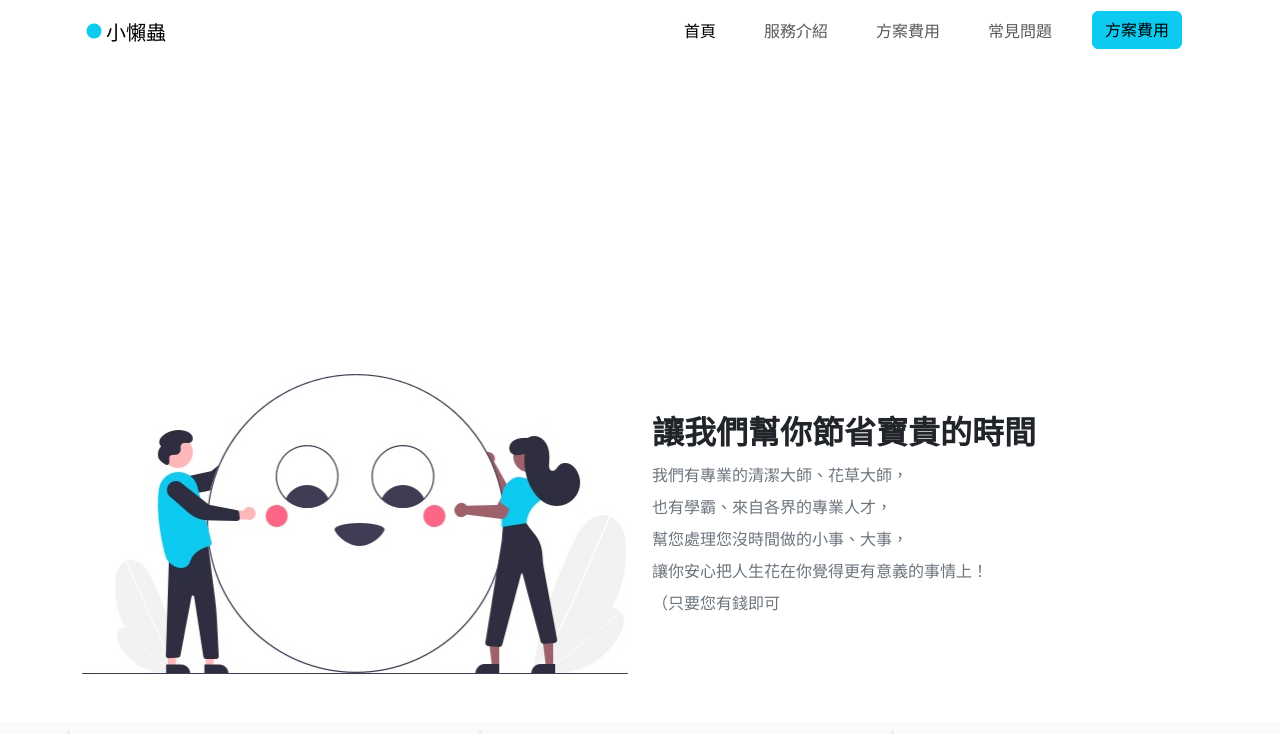
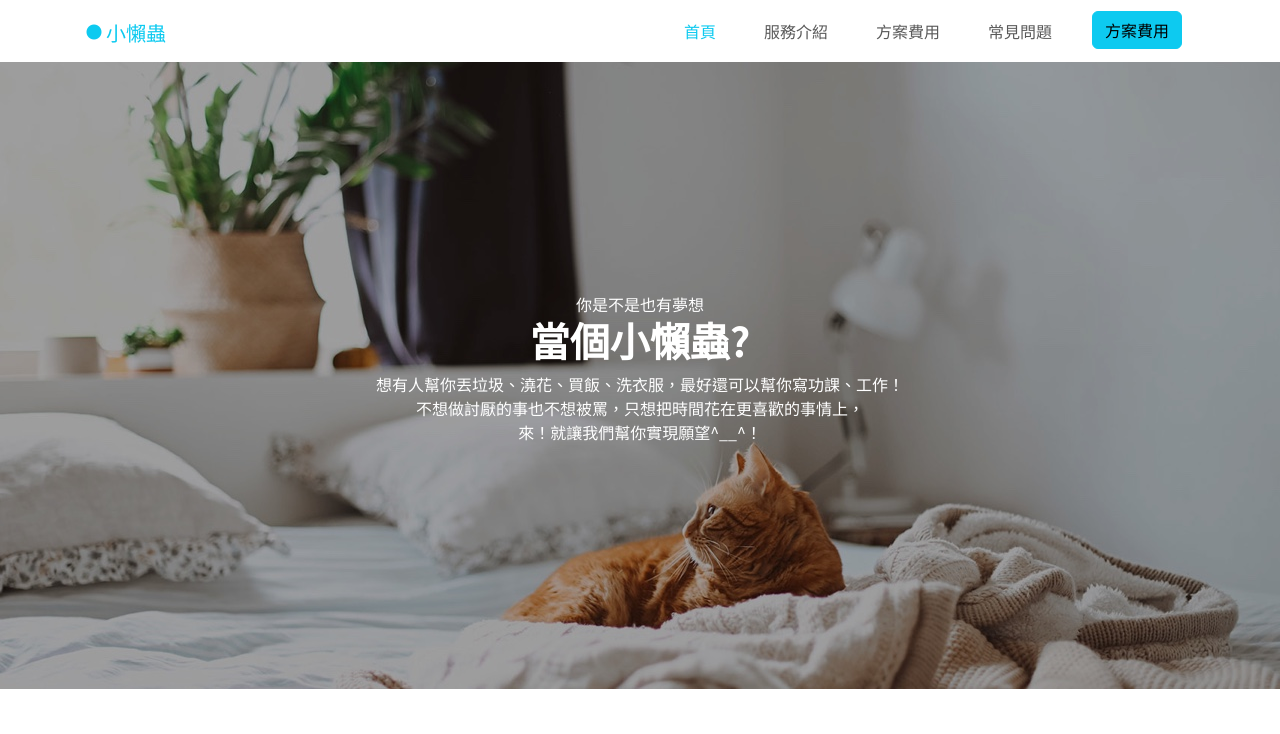
Before and after one commit to FangFang09/BS5-LandingPage, a website: page index.html in a window 1280 px wide. Shown: the top 734 px of the page. Drawn offline with nearby package versions, Linux system fonts and the light colour scheme; the site is published under a folder, as on GitHub Pages, so addresses that start at the root find nothing.

Commit message:
拿掉反斜線
樣式出不來,有反斜線/，會導致github pages讀不到那個檔案

```diff
--- a/index.html
+++ b/index.html
@@ -10,7 +10,7 @@
   <link rel="preconnect" href="https://fonts.googleapis.com">
   <link rel="preconnect" href="https://fonts.gstatic.com" crossorigin>
   <link href="https://fonts.googleapis.com/css2?family=Noto+Sans+TC:wght@400;700&display=swap" rel="stylesheet">
-  <link rel="stylesheet" href="/stylesheet/all.css">
+  <link rel="stylesheet" href="stylesheet/all.css">
 
 </head>
 <body>
@@ -44,7 +44,7 @@
       </div>
     </div>
   </nav>
-  <header class="header py-5 px-3 d-flex justify-content-center align-items-lg-center" style="background-image: url(/images/home_bg.jpg);">
+  <header class="header py-5 px-3 d-flex justify-content-center align-items-lg-center" style="background-image: url(./images/home_bg.jpg);">
     <div class="text-white text-center">
       <p class="fs-6 mb-0">你是不是也有夢想</p>
       <h1 class="fw-bold">當個小懶蟲?</h1>
```
